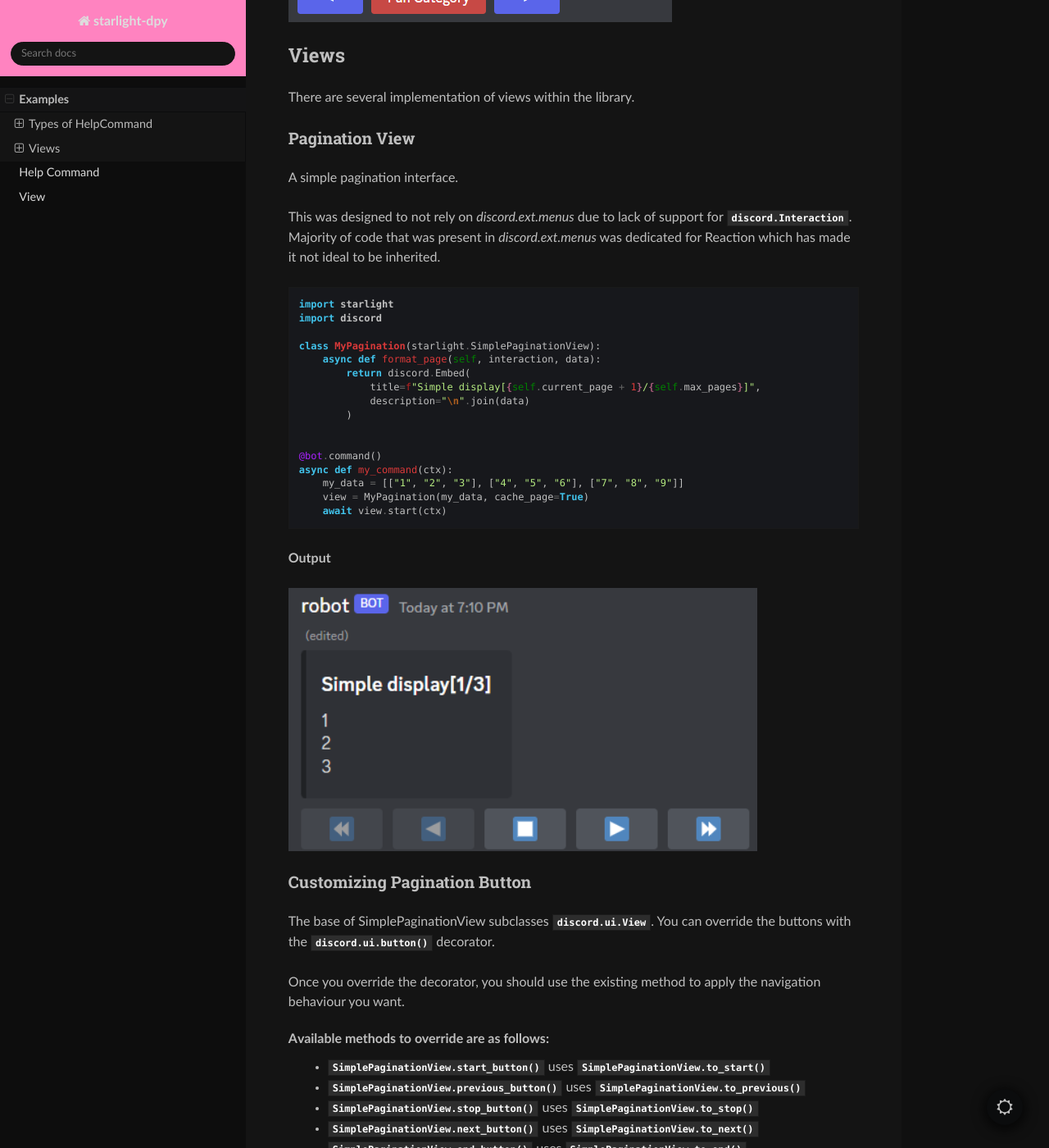
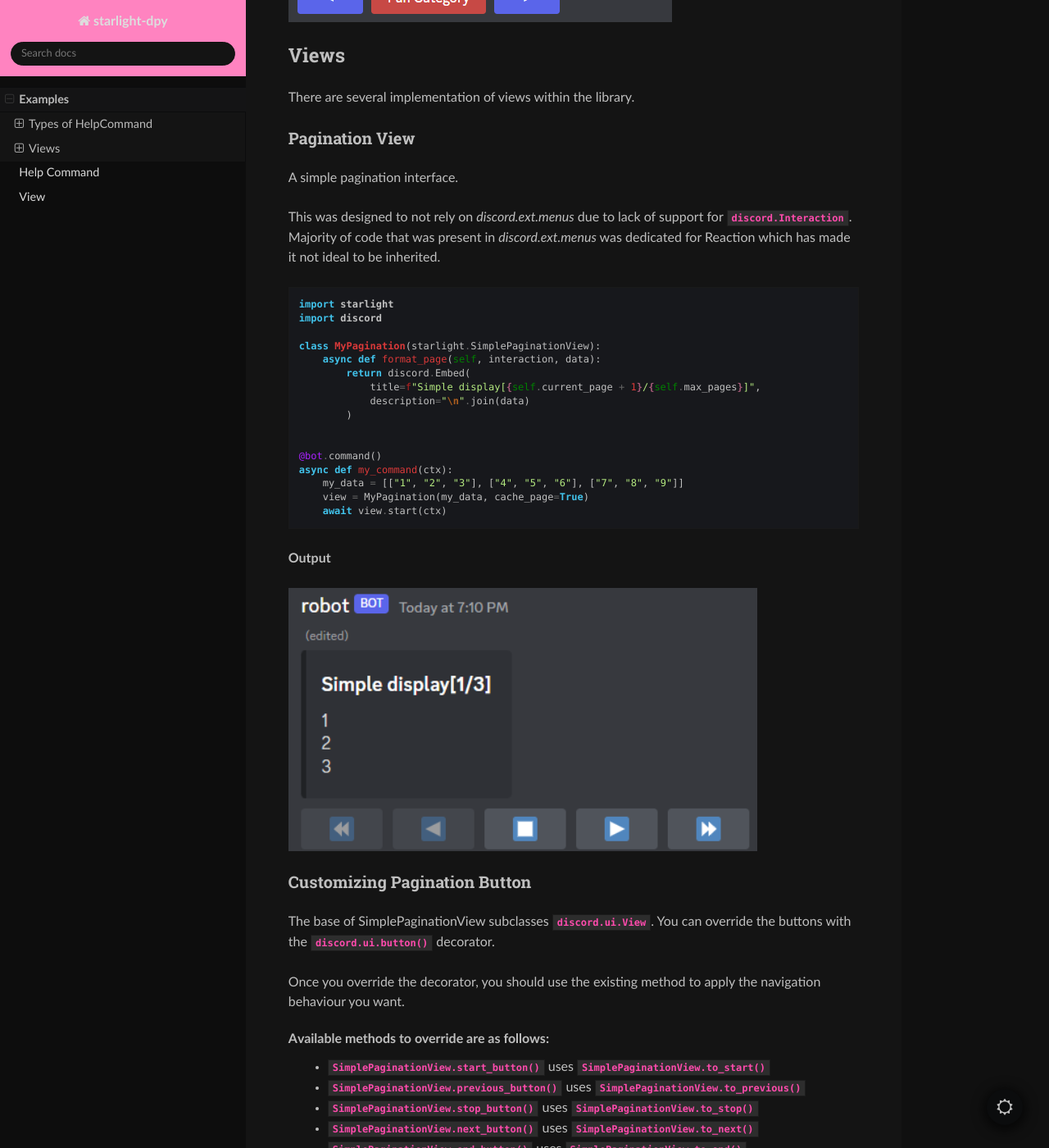
Before and after one commit to InterStella0/starlight-dpy, a Sphinx documentation site: the page built from docs/examples.rst, in a window 1280 px wide and 1400 px high, scrolled down 1783 px. Shown: the whole window at 82% size. Built offline with Sphinx 7.4.7 and the Read the Docs theme 2.0.0, drawn with Linux system fonts in a browser that asks for light colours.

Commit message:
constrast

```diff
--- a/docs/_static/css/general.css
+++ b/docs/_static/css/general.css
@@ -4,7 +4,7 @@
 }
 
 .pre{
-    color: white !important;
+    color: #ff4bad !important;
 }
 .headerlink{
     color: #ff83c0 !important;
```
